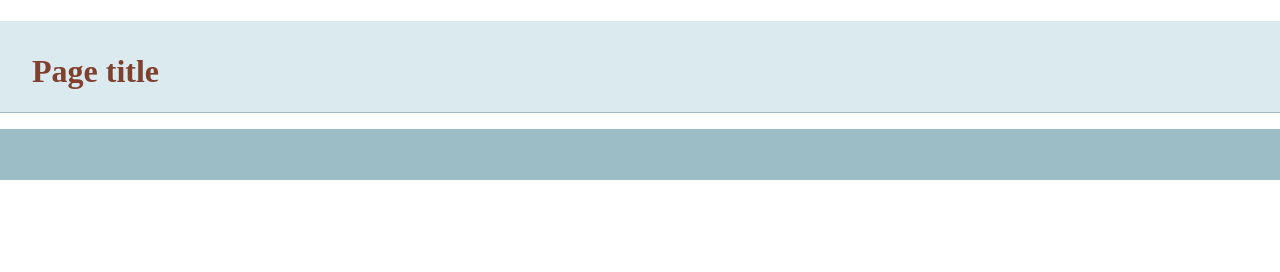
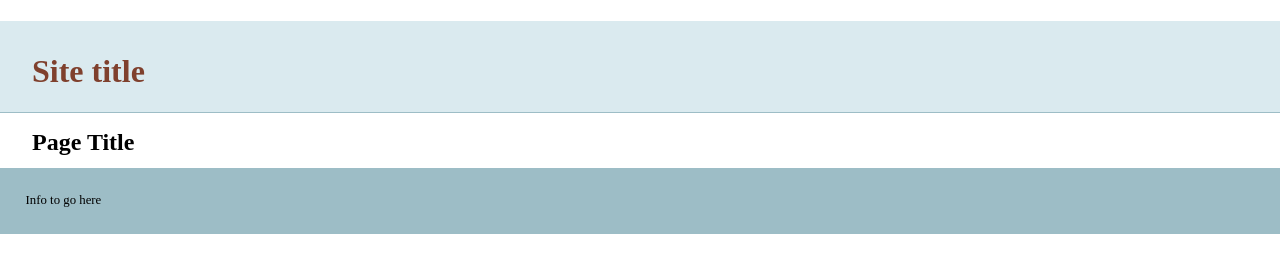
Before and after one commit to willianvazz/git-test, a plain HTML site: page index.html in a window 1280 px wide. Drawn offline with nearby package versions, Linux system fonts and the light colour scheme.

Commit message:
added more info to template

```diff
--- a/index.html
+++ b/index.html
@@ -14,13 +14,14 @@
     </head>
     <body>
     <header>
-	<h1>Page title</h1>
+	<h1>Site title</h1>
     </header>
     <nav id="pageNav">
     </nav>
     <main>
+        <h2>Page Title</h2>
     </main>
-    <footer>
+    <footer>Info to go here
     </footer>
         <script>
 //use the modernizr load to load up external scripts. This will load the scripts asynchronously, but the order listed matters. Although it will load all scripts in parallel, it will execute them in the order listed
```
